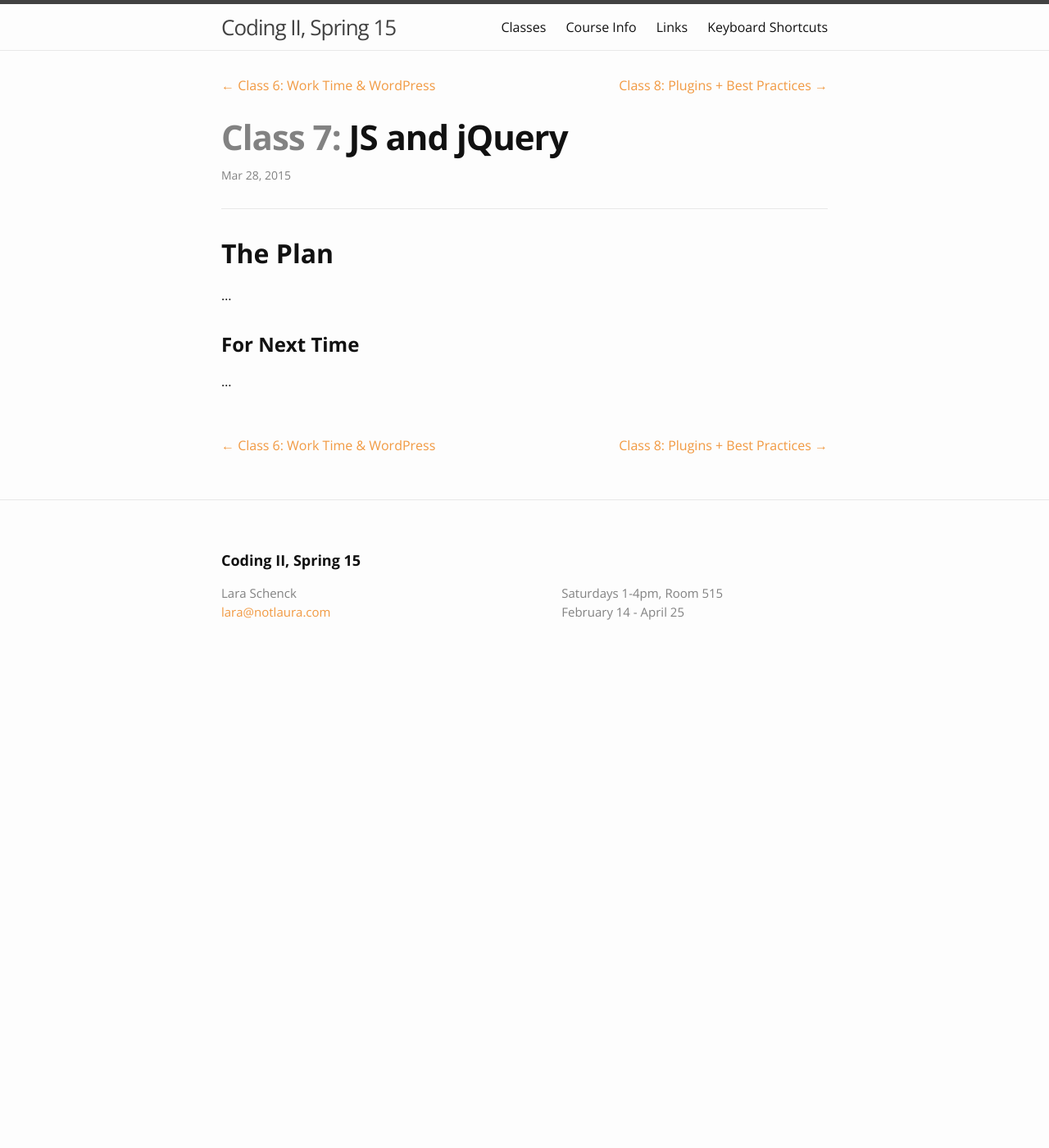
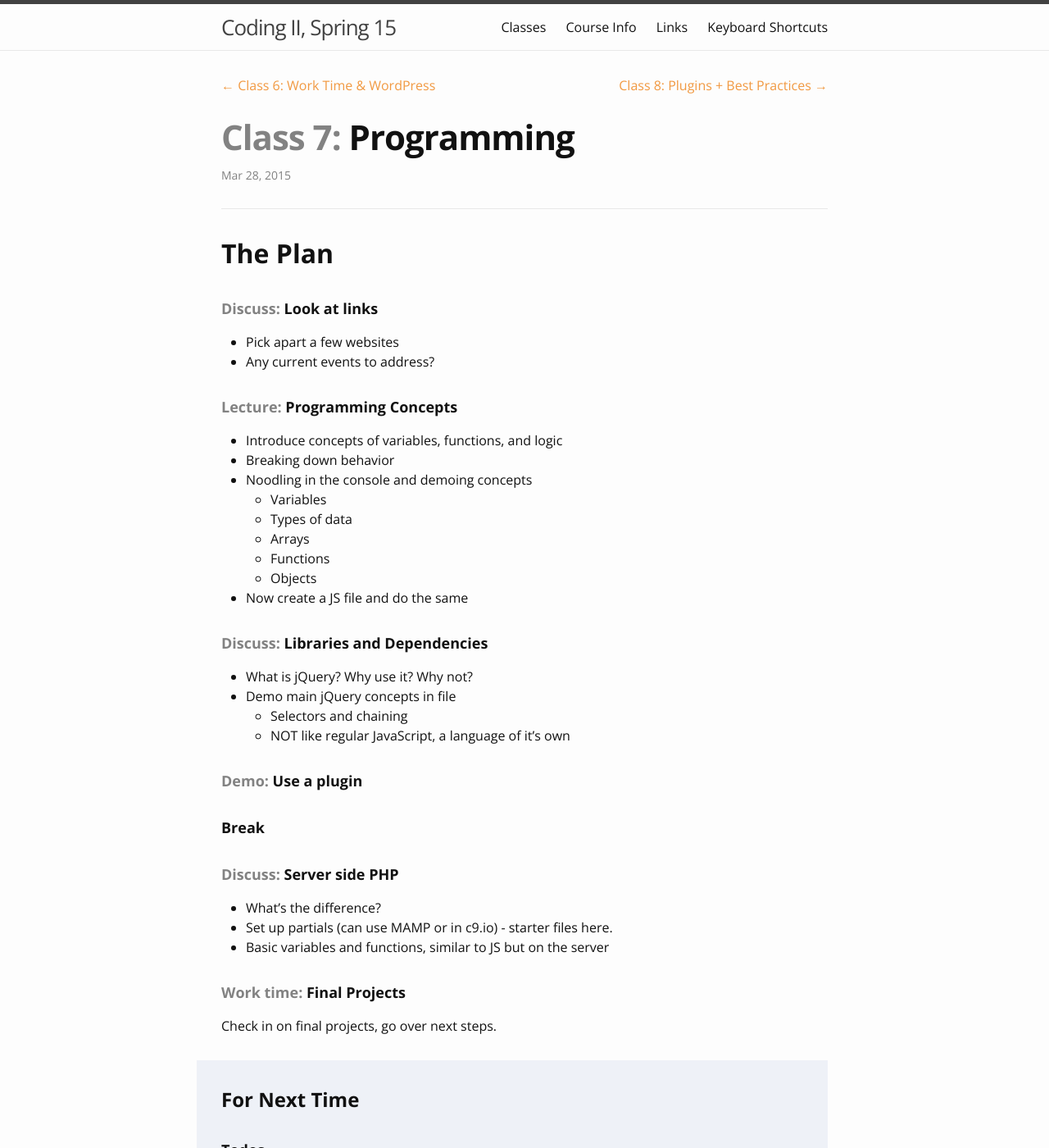
Before and after one commit to laras126/codingii-spring15, a Jekyll site: the page built from _posts/2015-03-28-class-7.markdown, in a window 1280 px wide and 1400 px high. Shown: the whole window at 82% size. Built offline with Jekyll 4.4.1, drawn with Linux system fonts in a browser that asks for light colours; comment, search, counter and statistics services are not loaded; some of the changed text lies outside the part shown.

Commit message:
class 7 plans

```diff
--- a/_posts/2015-03-28-class-7.markdown
+++ b/_posts/2015-03-28-class-7.markdown
@@ -1,16 +1,64 @@
 ---
 layout: post
 class: 7
-excerpt: "..."
-title:  "JS and jQuery"
+excerpt: "Uh oh."
+title:  "Programming"
 date:   2015-03-28
 categories: class
 ---
 
 ## The Plan
 
-...
+#### <span class="post-title-pre">Discuss:</span> Look at links
+
+* Pick apart a few websites
+* Any current events to address?
+
+
+#### <span class="post-title-pre">Lecture:</span> Programming Concepts
+
+* Introduce concepts of variables, functions, and logic
+* Breaking down behavior
+* Noodling in the console and demoing concepts
+	* Variables
+	* Types of data
+	* Arrays
+	* Functions
+	* Objects
+* Now create a JS file and do the same
+
+#### <span class="post-title-pre">Discuss:</span> Libraries and Dependencies
+
+* What is jQuery? Why use it? Why not?
+* Demo main jQuery concepts in file
+	* Selectors and chaining
+	* NOT like regular JavaScript, a language of it's own
+
+#### <span class="post-title-pre">Demo:</span> Use a plugin
+
+
+#### Break
+
+#### <span class="post-title-pre">Discuss:</span> Server side PHP
+
+* What's the difference?
+* Set up partials (can use MAMP or in c9.io) - starter files here.
+* Basic variables and functions, similar to JS but on the server
+
+#### <span class="post-title-pre">Work time:</span> Final Projects
+
+Check in on final projects, go over next steps.
+
+<div class="post-todos notice" markdown="1">
 
 ### For Next Time
 
-...
+#### Todos
+
+* Work on final projects, will be a check-in next time.
+
+#### Readings
+
+
+
+</div>
```
Also changed, not shown: 5 other files.
